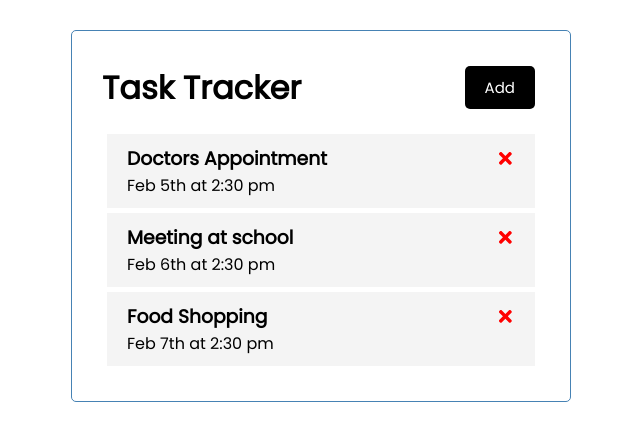
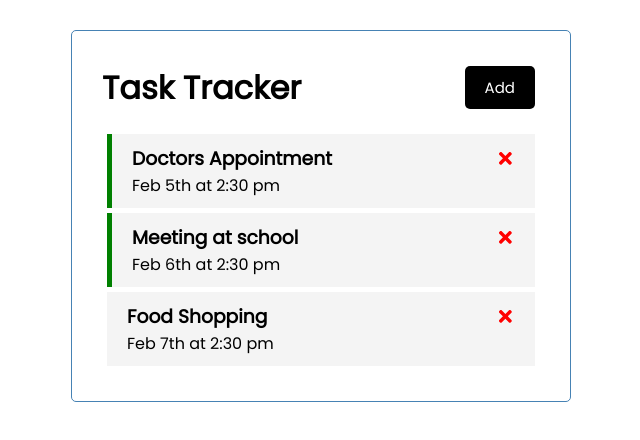
Before and after one commit to AbidAlWassie/React-Task-Tracker, a React (Create React App) app: page / in a window 1280 px wide. Shown: the top 440 px of the page, without its empty margins (319-959 px from the left). Built offline with nearby package versions, Linux system fonts and the light colour scheme.

Commit message:
updated project

```diff
--- a/src/components/Task.js
+++ b/src/components/Task.js
@@ -2,7 +2,7 @@
 
 const Task = ({task, onDelete, onToggle}) => {
   return (
-    <div className="task" onDoubleClick={() => onToggle(task.id)}>
+    <div className={`task ${task.reminder ? "reminder" : ""}`} onDoubleClick={() => onToggle(task.id)}>
       <h3>{task.text} <FaTimes style={{color: "red", cursor: "pointer"}} onClick={() => onDelete(task.id)} /></h3>
       <p>{task.day}</p>
     </div>
```
